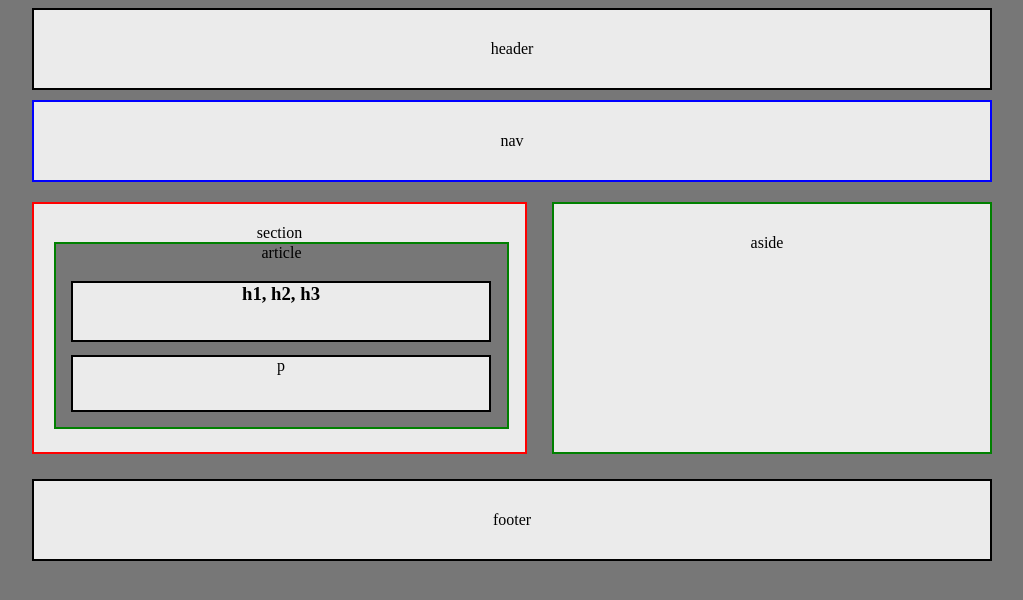
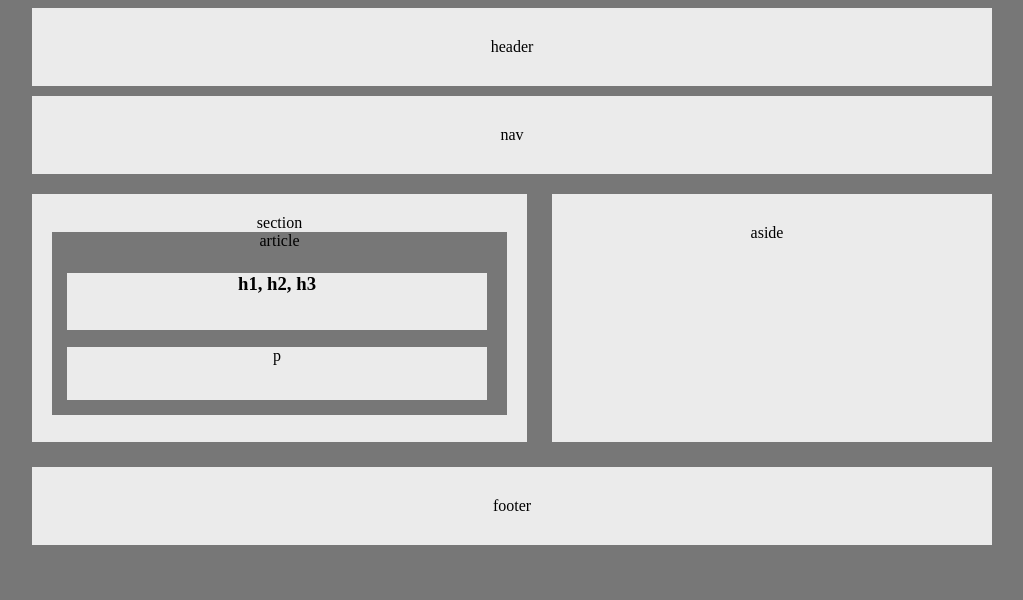
Before and after one commit to wpk12345/HW-Wireframe, a plain HTML site: page index.html in a window 1280 px wide. Shown: the whole page, without its empty margins (128-1151 px from the left). Drawn offline with Linux system fonts and the light colour scheme.

Commit message:
final commit

```diff
--- a/style.css
+++ b/style.css
@@ -15,7 +15,6 @@ header {
 	background: #ebebeb;
 	text-align: center;
 	padding: 30px;
-	border: 2px solid black;
 
 }
 
@@ -23,7 +22,6 @@ nav {
 	background: #ebebeb;
 	text-align: center;
 	padding: 30px;
-	border: 2px solid blue;
 	position: relative;
 	top: 10px;
 
@@ -35,7 +33,6 @@ section {
 	width: 495px;
 	padding-top: 20px;
 	padding-bottom: 210px;
-	border: 2px solid red;
 	position: relative;
 	top: 30px;
 	float: left;
@@ -44,7 +41,6 @@ section {
 article {
 	clear: both;
 	background: #777;
-	border: 2px solid green;
 	position: absolute;
 	width: 455px;
 	margin-left: 20px;
@@ -52,7 +48,6 @@ article {
 }
 
 h1 {
-	border: 2px solid black;
 	background: #ebebeb;
 	width: 420px;
 	margin: auto;
@@ -63,7 +58,6 @@ h1 {
 }
 
 p {
-	border: 2px solid black;
 	background: #ebebeb;
 	width: 420px;
 	margin: auto;
@@ -76,7 +70,6 @@ p {
 aside {
 	background: #ebebeb;
 	text-align: center;
-	border: 2px solid green;
 	padding: 30px;
 	position: relative;
 	top: 30px;
@@ -91,7 +84,6 @@ footer {
 	background: #ebebeb;
 	text-align: center;
 	padding: 30px;
-	border: 2px solid black;
 	position: relative;
 	top: 55px;
 }
```
